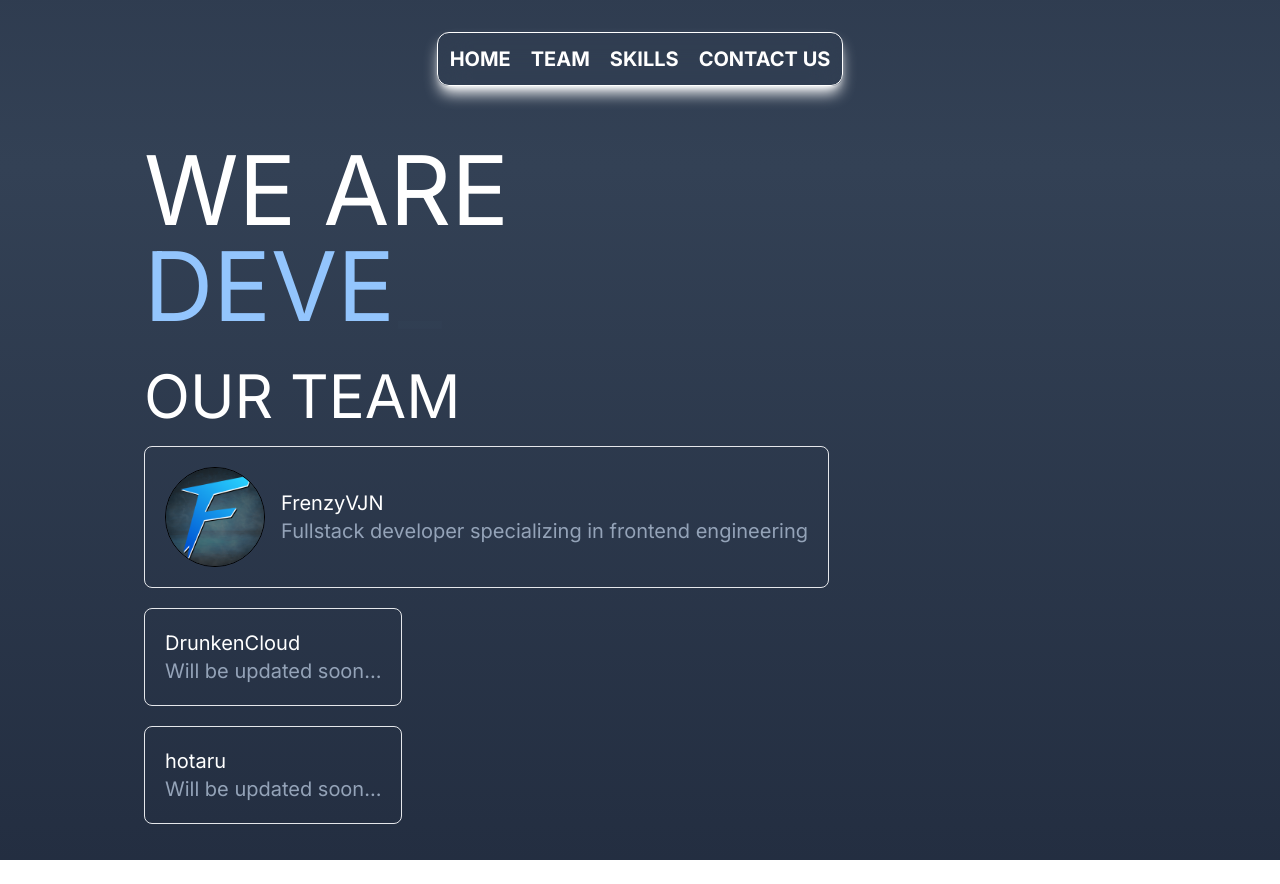
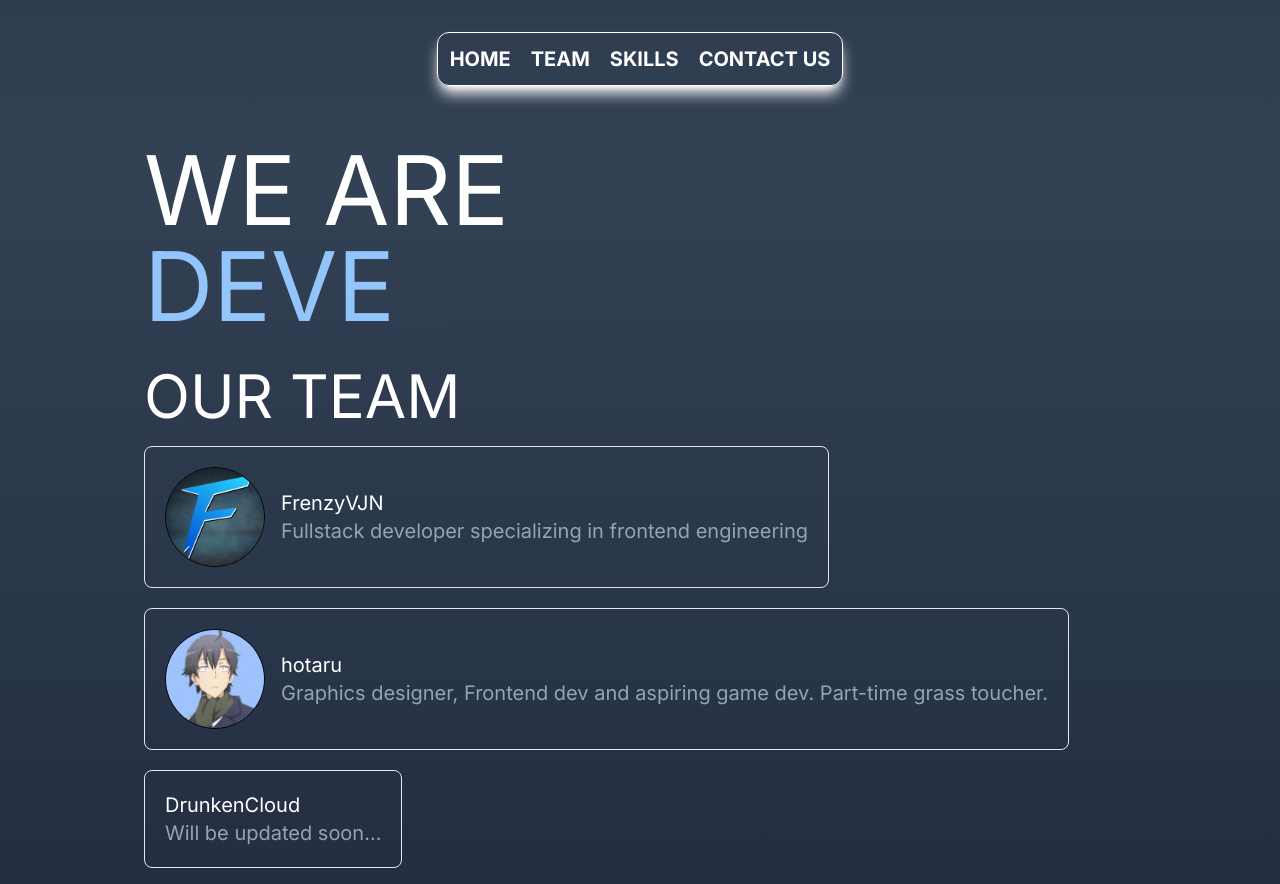
Before and after one commit to FrenzyVJN/Edita, a Next.js app: page / in a window 1280 px wide. Before the commit the page ends 860 px from the top, so only its background shows below. Built offline with nearby package versions, Linux system fonts and the light colour scheme.

Commit message:
hotaru added

```diff
--- a/app/page.tsx
+++ b/app/page.tsx
@@ -2,7 +2,7 @@
 import Image from 'next/image';
 import { Typewriter } from "react-simple-typewriter";
 import frenzyImage from './frenzy.png';
-
+import prajeshImage from './prajesh.png';
 function Home() {
   const teamMembers = [
     { name: 'FrenzyVJN', role: 'CTF, Web Developer' },
@@ -89,14 +89,20 @@ function Home() {
                 <h1 className='text-slate-400'>Fullstack developer specializing in frontend engineering</h1>
               </div>
             </div>
+            <div className='border rounded-lg w-fit p-5 my-5 flex items-center'>
+              <Image className='rounded-full border border-black' src={prajeshImage} alt="hotaru" width={100} height={100} />
+              <div className='ml-4'>
+                <a href='https://frenzyvjn.tech/'>
+                  <h1>hotaru</h1>
+                </a>
+                <h1 className='text-slate-400'>Graphics designer, Frontend dev and aspiring game dev. Part-time grass toucher.</h1>
+              </div>
+            </div>
             <div className='border rounded-lg w-fit p-5'>
               <h1>DrunkenCloud</h1>
               <h1 className='text-slate-400'>Will be updated soon...</h1>
             </div>
-            <div className='border rounded-lg w-fit p-5 my-5'>
-              <h1>hotaru</h1>
-              <h1 className='text-slate-400'>Will be updated soon...</h1>
-            </div>
+
           </div>
         </div>
       </div>
```
Also changed, not shown: app/prajesh.png (added).
